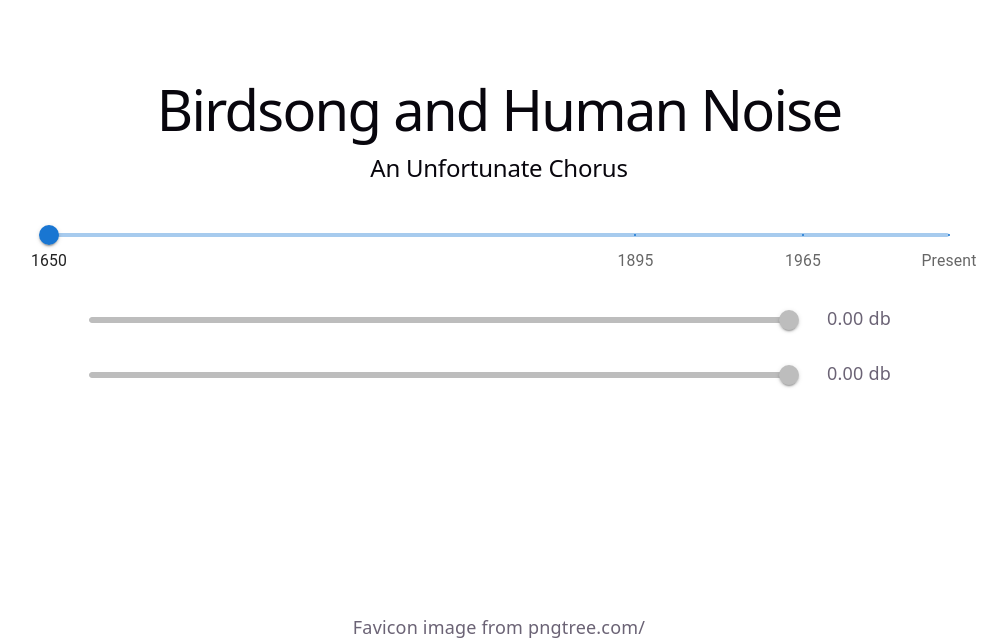
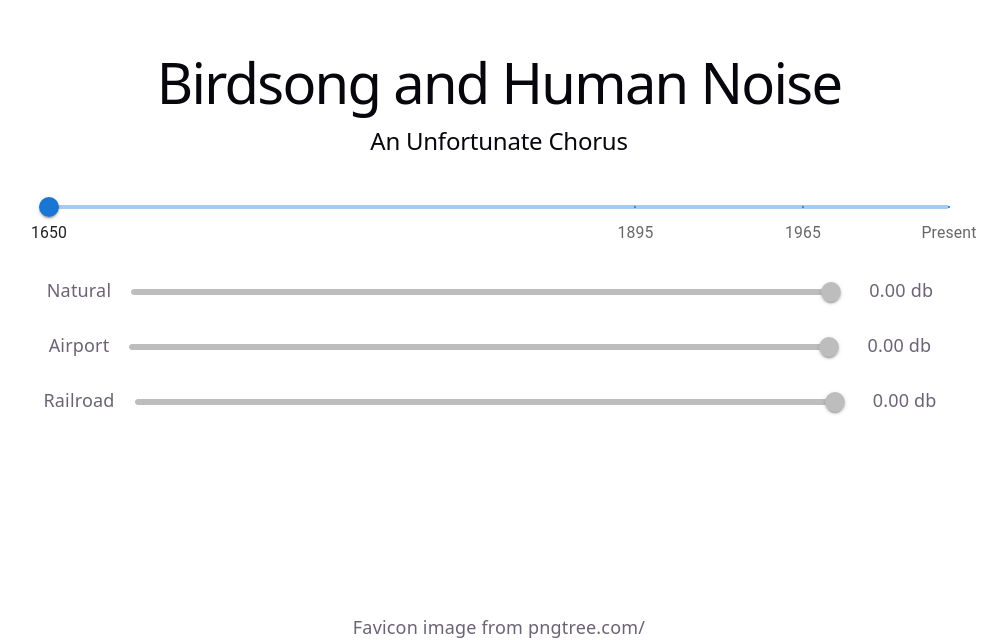
Before and after one commit to zclawr/sd-soundscape, a React (Vite) app: page / in a window 1280 px wide. Shown: the part 160-800 px from the top of the page, without its empty margins (141-1148 px from the left). Built offline with nearby package versions, Linux system fonts and the light colour scheme; no server answers.

Commit message:
added example soundbars, soundbar naming to app

```diff
--- a/src/App.jsx
+++ b/src/App.jsx
@@ -75,8 +75,9 @@ function App() {
           onChange={handleSliderChange}
         />
       </div>
-      <SoundBar name={"natural"} soundSrc={'waiting.mp3'} loop={true} volume={naturalVolume}/>
-      <SoundBar/>
+      <SoundBar name={"Natural"} soundSrc={'waiting.mp3'} loop={true} volume={naturalVolume}/>
+      <SoundBar name={"Airport"} loop={true} volume={naturalVolume}/>
+      <SoundBar name={"Railroad"} loop={true} volume={naturalVolume}/>
       </section>
       <div>
         <a>Favicon image from pngtree.com/</a>
--- a/src/SoundBar.css
+++ b/src/SoundBar.css
@@ -1,5 +1,5 @@
 .container {
   display: grid;
-  grid-template-columns: auto 100px; /* Creates two equal columns */
+  grid-template-columns: auto auto 100px; /* Creates two equal columns */
   gap: 20px;
 }
--- a/src/SoundBar.jsx
+++ b/src/SoundBar.jsx
@@ -55,6 +55,7 @@ export default function SoundBar(props) {
 
   return (
     <div key={decibel} className="container">
+      <p>{props.name}</p>
       <Slider sx={{ width: 700 }} value={decibel} min={-70} max={0} size='medium' disabled/>
       <p>{decibel.toFixed(2)} db</p>
     </div>
```
